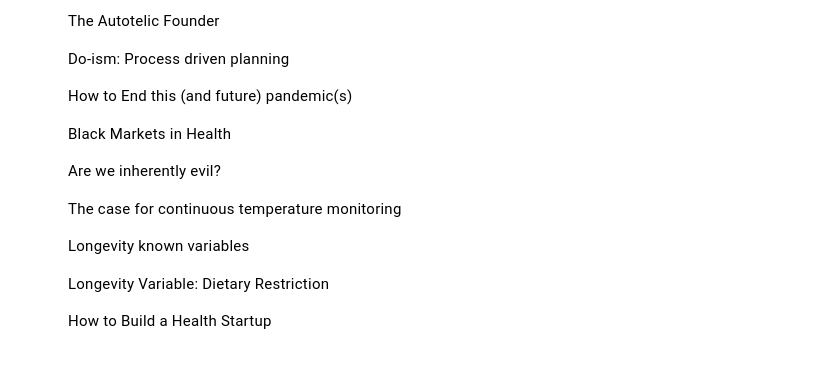
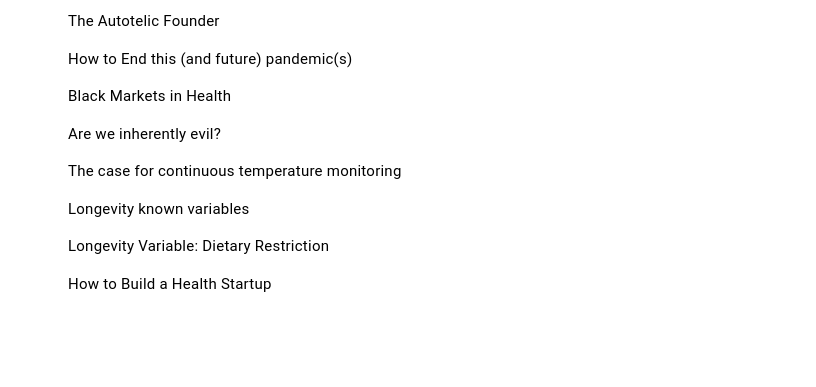
Before and after one commit to giorgallidis/jneo, a Gatsby site: page /essays/ in a window 1280 px wide. Shown: the part 613-1000 px from the top of the page, without its empty margins (4-820 px from the left). After the commit the page ends 963 px from the top, so only its background shows below. Built offline with nearby package versions, Linux system fonts and the light colour scheme; Gatsby itself is replaced by a stand-in of ours; some packages are replaced by stand-ins of ours.

Commit message:
Update essays.md

```diff
--- a/content/essays.md
+++ b/content/essays.md
@@ -10,8 +10,6 @@ category: essay
 # Essays
 
 [The Autotelic Founder](/essay1)
-
-[Do-ism: Process driven planning](/essay2)
 
 [How to End this (and future) pandemic(s)](/essay3)
 
```
